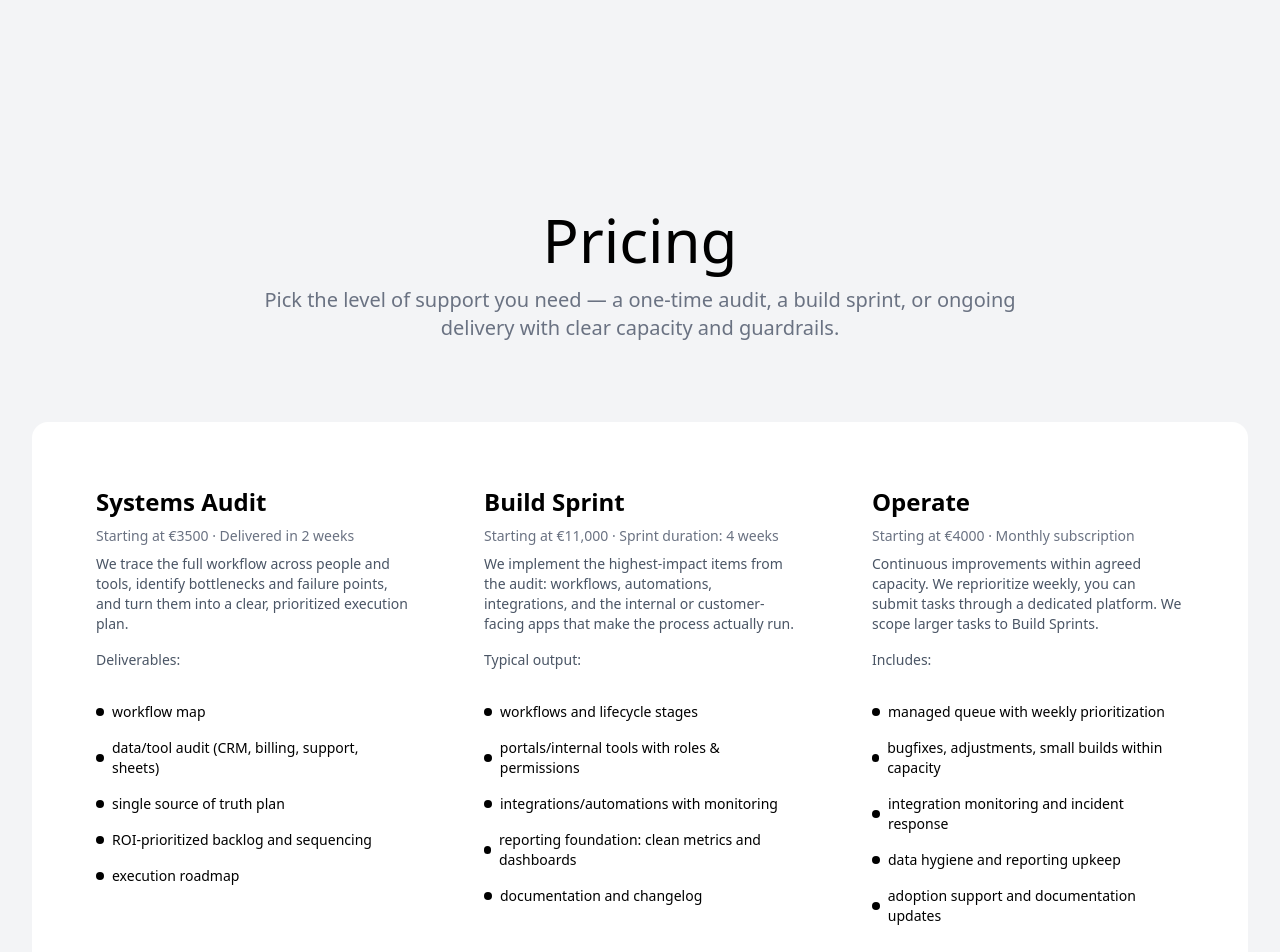
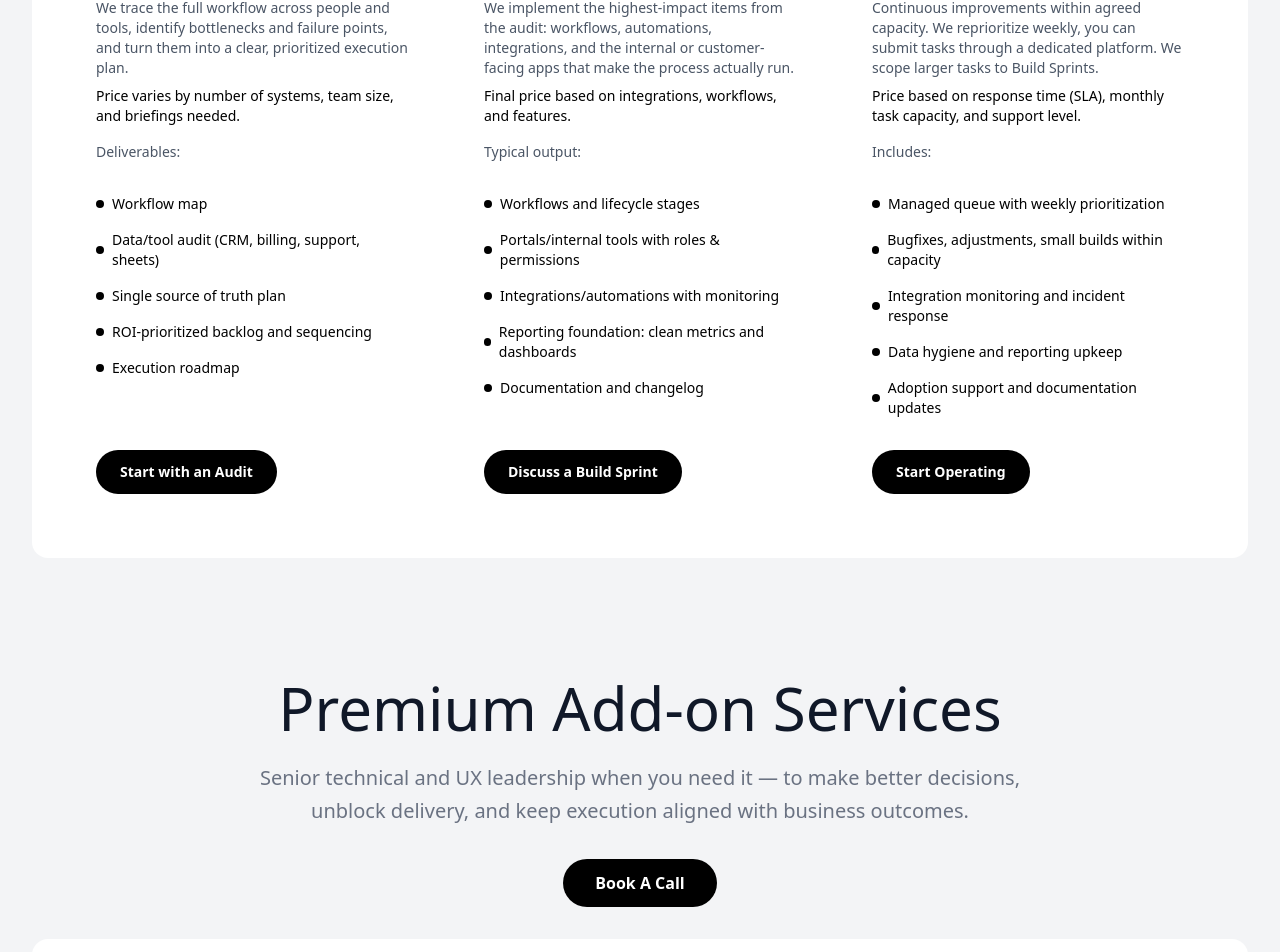
Before and after one commit to cursedxp/automatics.dev, a Next.js app: page / in a window 1280 px wide. Shown: the part 2057-3009 px from the top of the page. Built offline with nearby package versions, Linux system fonts and the light colour scheme; a web font is replaced by a local one.

Commit message:
Update pricing funnel components and page structure

```diff
--- a/app/components/home/pricingFunnel/components/PlanCard.js
+++ b/app/components/home/pricingFunnel/components/PlanCard.js
@@ -1,10 +1,6 @@
-export default function PlanCard({ plan, index, plans }) {
+export default function PlanCard({ plan }) {
   return (
-    <div
-      className={`relative p-8 transition-all duration-300 flex flex-col text-sm min-h-[500px] ${
-        index < plans.length - 1 ? "" : ""
-      }`}
-    >
+    <div className="relative p-8 transition-all duration-300 flex flex-col text-sm min-h-[500px]">
       <div className="text-left mb-8">
         <div className="flex items-center gap-3 mb-2">
           <h3 className="text-2xl font-bold">{plan.name}</h3>
@@ -18,7 +14,10 @@ export default function PlanCard({ plan, index, plans }) {
           <p className="text-sm text-gray-500 mb-2"> {plan.tagline}</p>
         )}
         {plan.subtitle && (
-          <p className="text-sm text-gray-600 mb-4">{plan.subtitle}</p>
+          <p className="text-sm text-gray-600 mb-2">{plan.subtitle}</p>
+        )}
+        {plan.priceNote && (
+          <p className="text-sm text-black font-medium mb-4">{plan.priceNote}</p>
         )}
         {/* Price removed - will discuss pricing in consultation */}
         <p className="text-gray-600">{plan.description}</p>
--- a/app/components/home/pricingFunnel/components/PricingCard.js
+++ b/app/components/home/pricingFunnel/components/PricingCard.js
@@ -7,7 +7,7 @@ import { animations } from "../config/animations";
 import ViewFactory from "./ViewFactory";
 
 const PricingCard = () => {
-  const { state, dispatch } = usePricingFunnel();
+  const { state } = usePricingFunnel();
   const handlers = useStepNavigation();
   const currentView = useCurrentView(state);
   const gridLayout = useGridLayout(state.showSidebar);
@@ -15,37 +15,10 @@ const PricingCard = () => {
   return (
     <motion.article
       {...animations.card}
-      className="bg-white rounded-2xl shadow-2xl overflow-hidden relative"
+      className="bg-white rounded-2xl overflow-hidden relative"
       role="main"
       aria-label="Pricing options"
     >
-      {/* Toggle Switch in top right corner - only show in table view */}
-      {currentView === 'hide-forever' && (
-        <div className="absolute top-8 right-8 z-20 group">
-          <button
-            onClick={() => dispatch({ type: 'TOGGLE_DETAILS' })}
-            className={`relative inline-flex h-6 w-11 items-center rounded-full transition-colors cursor-pointer ${
-              state.showDetails ? 'bg-yellow-400' : 'bg-gray-300'
-            }`}
-            aria-label="Toggle details"
-            title="Toggle pricing details"
-          >
-            <span
-              className={`inline-block h-4 w-4 transform rounded-full bg-white transition-transform ${
-                state.showDetails ? 'translate-x-6' : 'translate-x-1'
-              }`}
-            />
-          </button>
-          {/* Popover tooltip */}
-          <div className="absolute right-0 top-full mt-2 opacity-0 group-hover:opacity-100 transition-opacity duration-200 pointer-events-none">
-            <div className="bg-gray-900 text-white text-xs rounded-lg py-2 px-3 whitespace-nowrap shadow-lg">
-              {state.showDetails ? 'Hide' : 'Show'} pricing details
-              <div className="absolute -top-1 right-4 w-2 h-2 bg-gray-900 transform rotate-45"></div>
-            </div>
-          </div>
-        </div>
-      )}
-
       <AnimatePresence mode="wait">
         <ViewFactory
           viewType={currentView}
--- a/app/components/home/pricingFunnel/components/PricingHeader.js
+++ b/app/components/home/pricingFunnel/components/PricingHeader.js
@@ -5,12 +5,13 @@ import { animations } from "../config/animations";
 const PricingHeader = () => (
   <motion.header
     {...animations.header}
-    className="text-center my-20"
+    className="text-center mb-20 mt-10"
     role="banner"
   >
     <h2 className="text-6xl mb-4">Pricing</h2>
     <p className="text-gray-500 text-xl sm:px-10 max-w-4xl mx-auto">
-      Pick the level of support you need — a one-time audit, a build sprint, or ongoing delivery with clear capacity and guardrails.
+      Pick the level of support you need — a one-time audit, a build sprint, or
+      ongoing delivery with clear capacity and guardrails.
     </p>
   </motion.header>
 );
--- a/app/components/home/pricingFunnel/components/PricingLayout.js
+++ b/app/components/home/pricingFunnel/components/PricingLayout.js
@@ -3,13 +3,11 @@
 const PricingLayout = ({ children }) => (
   <section
     id="pricing"
-    className="flex flex-col items-center justify-center w-full my-20"
+    className="flex flex-col items-center justify-center w-full my-10"
     role="region"
     aria-labelledby="pricing-heading"
   >
-    <div className="max-w-7xl mx-auto w-full px-8">
-      {children}
-    </div>
+    <div className="max-w-7xl mx-auto w-full px-8">{children}</div>
   </section>
 );
 
--- a/app/components/home/pricingFunnel/components/PricingTableContent.js
+++ b/app/components/home/pricingFunnel/components/PricingTableContent.js
@@ -1,8 +1,7 @@
 import { motion } from "framer-motion";
 import PlanCard from "./PlanCard";
-// import FindMyPlanCard from "./FindMyPlanCard";
 
-export default function PricingTableContent({ plans, onLearnMore }) {
+export default function PricingTableContent({ plans }) {
   return (
     <motion.div
       initial={{ opacity: 0 }}
@@ -17,11 +16,9 @@ export default function PricingTableContent({ plans, onLearnMore }) {
       }}
       className="grid grid-cols-1 md:grid-cols-3 gap-3 w-full"
     >
-      {plans.map((plan, index) => (
-        <PlanCard key={plan.name} plan={plan} index={index} plans={plans} />
+      {plans.map((plan) => (
+        <PlanCard key={plan.id} plan={plan} />
       ))}
-      {/* Find My Plan Card - Will be enabled in future */}
-      {/* <FindMyPlanCard onLearnMore={onLearnMore} /> */}
     </motion.div>
   );
 }
--- a/app/components/home/pricingFunnel/components/PricingTableView.js
+++ b/app/components/home/pricingFunnel/components/PricingTableView.js
@@ -10,7 +10,7 @@ import {
   HiOutlineArrowPath,
 } from "react-icons/hi2";
 
-const PricingTableView = ({ onLearnMore }) => {
+const PricingTableView = () => {
   const { state } = usePricingFunnel();
 
   return (
@@ -22,10 +22,7 @@ const PricingTableView = ({ onLearnMore }) => {
       aria-label="Pricing plans"
     >
       <div className="p-8">
-        <PricingTableContent
-          plans={PLANS_DATA}
-          onLearnMore={onLearnMore}
-        />
+        <PricingTableContent plans={PLANS_DATA} />
 
         {/* Details Section - Shows below pricing cards when toggle is on */}
         <AnimatePresence>
--- a/app/components/home/pricingFunnel/components/ViewFactory.js
+++ b/app/components/home/pricingFunnel/components/ViewFactory.js
@@ -5,7 +5,7 @@ import FunnelView from "./FunnelView";
 
 const ViewFactory = ({ viewType, state, handlers, gridLayout }) => {
   const views = {
-    table: <PricingTableView onLearnMore={handlers.handleLearnMore} />,
+    table: <PricingTableView />,
     result: (
       <ResultView
         recommendation={state.recommendation}
--- a/app/components/home/pricingFunnel/constants.js
+++ b/app/components/home/pricingFunnel/constants.js
@@ -1,18 +1,17 @@
-import { sub } from "framer-motion/client";
-
 export const PLANS_DATA = [
   {
     id: "audit",
     name: "Systems Audit",
-    tagline: "Starting at €3500 · Delivered in 2 weeks",
+    tagline: "€3,500–6,000 · Delivered in 2 weeks",
     subtitle: "We trace the full workflow across people and tools, identify bottlenecks and failure points, and turn them into a clear, prioritized execution plan.",
+    priceNote: "Price varies by number of systems, team size, and briefings needed.",
     description: "Deliverables:",
     features: [
-      "workflow map",
-      "data/tool audit (CRM, billing, support, sheets)",
-      "single source of truth plan" ,
+      "Workflow map",
+      "Data/tool audit (CRM, billing, support, sheets)",
+      "Single source of truth plan",
       "ROI-prioritized backlog and sequencing",
-      "execution roadmap",
+      "Execution roadmap",
     ],
     cta: "Start with an Audit",
     popular: false,
@@ -20,15 +19,16 @@ export const PLANS_DATA = [
   {
     id: "build",
     name: "Build Sprint",
-    tagline: "Starting at €11,000 · Sprint duration: 4 weeks",
+    tagline: "€9,000–20,000 · Sprint duration: 4 weeks",
     subtitle: "We implement the highest-impact items from the audit: workflows, automations, integrations, and the internal or customer-facing apps that make the process actually run.",
+    priceNote: "Final price based on integrations, workflows, and features.",
     description: "Typical output:",
     features: [
-      "workflows and lifecycle stages",
-      "portals/internal tools with roles & permissions",
-      "integrations/automations with monitoring",
-      "reporting foundation: clean metrics and dashboards",
-      "documentation and changelog",
+      "Workflows and lifecycle stages",
+      "Portals/internal tools with roles & permissions",
+      "Integrations/automations with monitoring",
+      "Reporting foundation: clean metrics and dashboards",
+      "Documentation and changelog",
     ],
     cta: "Discuss a Build Sprint",
     popular: false,
@@ -36,145 +36,21 @@ export const PLANS_DATA = [
   {
     id: "operate",
     name: "Operate",
-    tagline: "Starting at €4000 · Monthly subscription",
-    price: "Custom",
-    // subtitle: "Continuous improvements within agreed capacity. We run a managed queue, reprioritize weekly, and you can submit as many ideas, improvements, or bug fixes as you want.",
+    tagline: "€4,000–5,000/month · Monthly subscription",
     subtitle: "Continuous improvements within agreed capacity. We reprioritize weekly, you can submit tasks through a dedicated platform. We scope larger tasks to Build Sprints.",
+    priceNote: "Price based on response time (SLA), monthly task capacity, and support level.",
     description: "Includes:",
     features: [
-      "managed queue with weekly prioritization",
-      "bugfixes, adjustments, small builds within capacity",
-      "integration monitoring and incident response",
-      "data hygiene and reporting upkeep",
-      "adoption support and documentation updates",
+      "Managed queue with weekly prioritization",
+      "Bugfixes, adjustments, small builds within capacity",
+      "Integration monitoring and incident response",
+      "Data hygiene and reporting upkeep",
+      "Adoption support and documentation updates",
     ],
-    cta: "Contact Us",
+    cta: "Start Operating",
     popular: false,
   },
 ];
 
-export const FUNNEL_QUESTIONS = [
-  {
-    id: "team_size",
-    question: "What's the size of your team?",
-    type: "slider",
-    min: 1,
-    max: 50,
-    step: 1,
-    labels: ["1", "10", "20", "30", "40", "50+"],
-  },
-  {
-    id: "project_complexity",
-    question: "How would you describe your project?",
-    options: [
-      {
-        value: "validation",
-        label: "Concept validation & testing",
-        icon: "HiMiniViewfinderCircle",
-        description: "Test your idea with core features and user feedback",
-      },
-      {
-        value: "development",
-        label: "Full development & launch",
-        icon: "HiOutlineRocketLaunch",
-        description: "Build and launch a complete solution ready for market",
-      },
-      {
-        value: "enterprise",
-        label: "Enterprise-scale solution",
-        icon: "HiOutlineBuildingOffice",
-        description: "Complex system with custom integrations and enterprise features",
-      },
-    ],
-  },
-  {
-    id: "budget",
-    question: "What's your budget range?",
-    options: [
-      {
-        value: "essential",
-        label: "Under $3,000",
-        icon: "HiOutlineCurrencyDollar",
-        description: "Perfect for validating concepts and essential features",
-      },
-      {
-        value: "growth",
-        label: "$3,000 - $6,000",
-        icon: "HiOutlineBanknotes",
-        description: "Comprehensive development with faster execution",
-      },
-      {
-        value: "premium",
-        label: "$6,000 - $15,000",
-        icon: "HiOutlineCreditCard",
-        description: "Advanced features with priority support",
-      },
-      {
-        value: "enterprise",
-        label: "$15,000+",
-        icon: "HiOutlineBuildingLibrary",
-        description: "Custom solutions with dedicated project management",
-      },
-    ],
-  },
-  {
-    id: "timeline",
-    question: "What's your preferred timeline?",
-    options: [
-      {
-        value: "urgent",
-        label: "ASAP (< 4 weeks)",
-        icon: "HiOutlineBolt",
-        description: "Need quick validation or immediate results",
-      },
-      {
-        value: "standard",
-        label: "1-3 months",
-        icon: "HiOutlineCalendar",
-        description: "Standard development timeline for most projects",
-      },
-      {
-        value: "planned",
-        label: "3+ months",
-        icon: "HiOutlineCalendarDays",
-        description: "Long-term project with comprehensive planning",
-      },
-      {
-        value: "flexible",
-        label: "Flexible timeline",
-        icon: "HiOutlineArrowPath",
-        description: "No strict deadlines, quality over speed",
-      },
-    ],
-  },
-  {
-    id: "support_level",
-    question: "What level of support do you need?",
-    options: [
-      {
-        value: "basic",
-        label: "Basic documentation & guidance",
-        icon: "HiOutlineDocument",
-        description: "Essential documentation and basic guidance",
-      },
-      {
-        value: "standard",
-        label: "Regular check-ins & support",
-        icon: "HiOutlineChatBubbleLeft",
-        description: "Regular communication and standard support",
-      },
-      {
-        value: "premium",
-        label: "Priority support & maintenance",
-        icon: "HiOutlineStar",
-        description: "Fast response times and ongoing maintenance",
-      },
-      {
-        value: "dedicated",
-        label: "Dedicated project manager",
-        icon: "HiOutlineHandThumbUp",
-        description: "Personal project manager for enterprise needs",
-      },
-    ],
-  },
-];
+// Kept for backward compatibility with unused funnel components
+export const FUNNEL_QUESTIONS = [];
--- a/app/page.js
+++ b/app/page.js
@@ -19,11 +19,10 @@ export default function Home() {
       <div className="flex flex-col max-w-7xl mx-auto items-center w-full">
         <Services />
         <ProcessSection />
-        <Technologies />
-        {/* <QuoteSection /> */}
         <PricingFunnel />
         <PremiumServices />
         <AboutSection />
+        <Technologies />
         <FaqSection />
       </div>
       <ContactModal />
```
